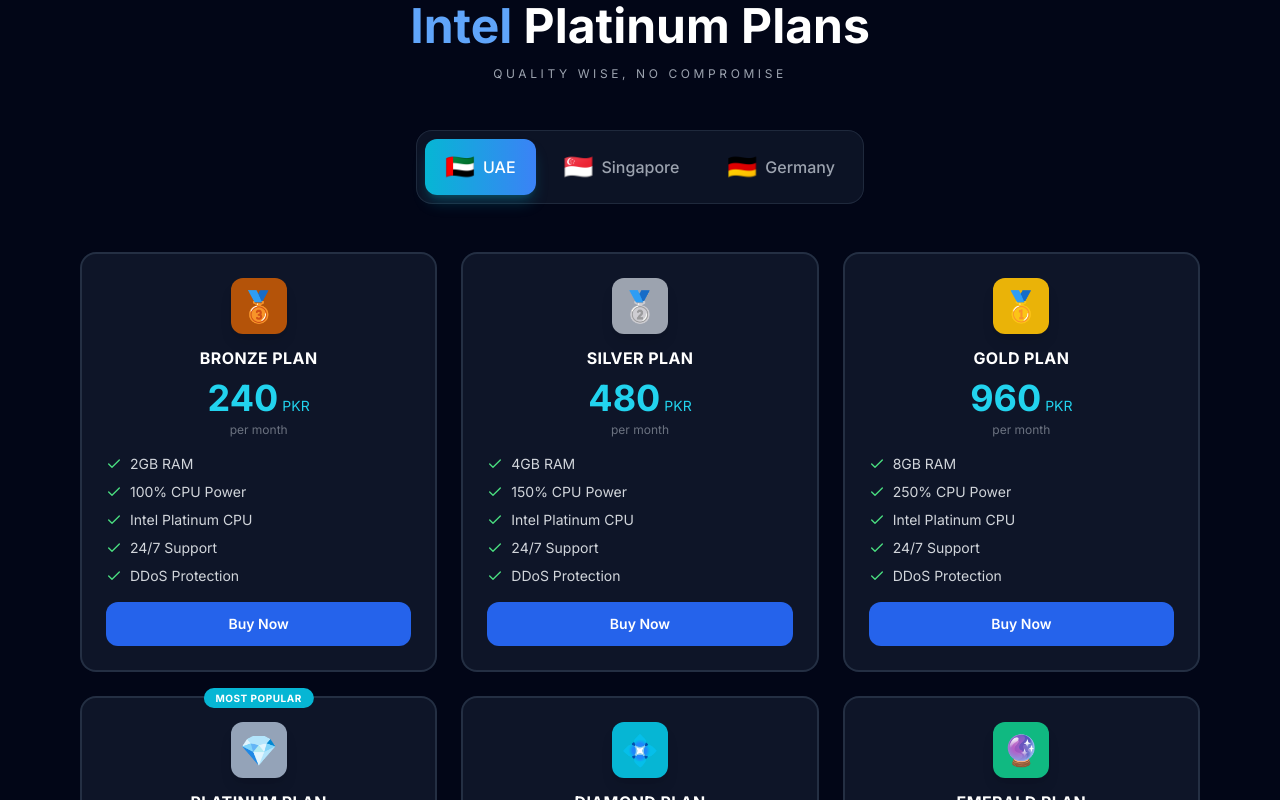
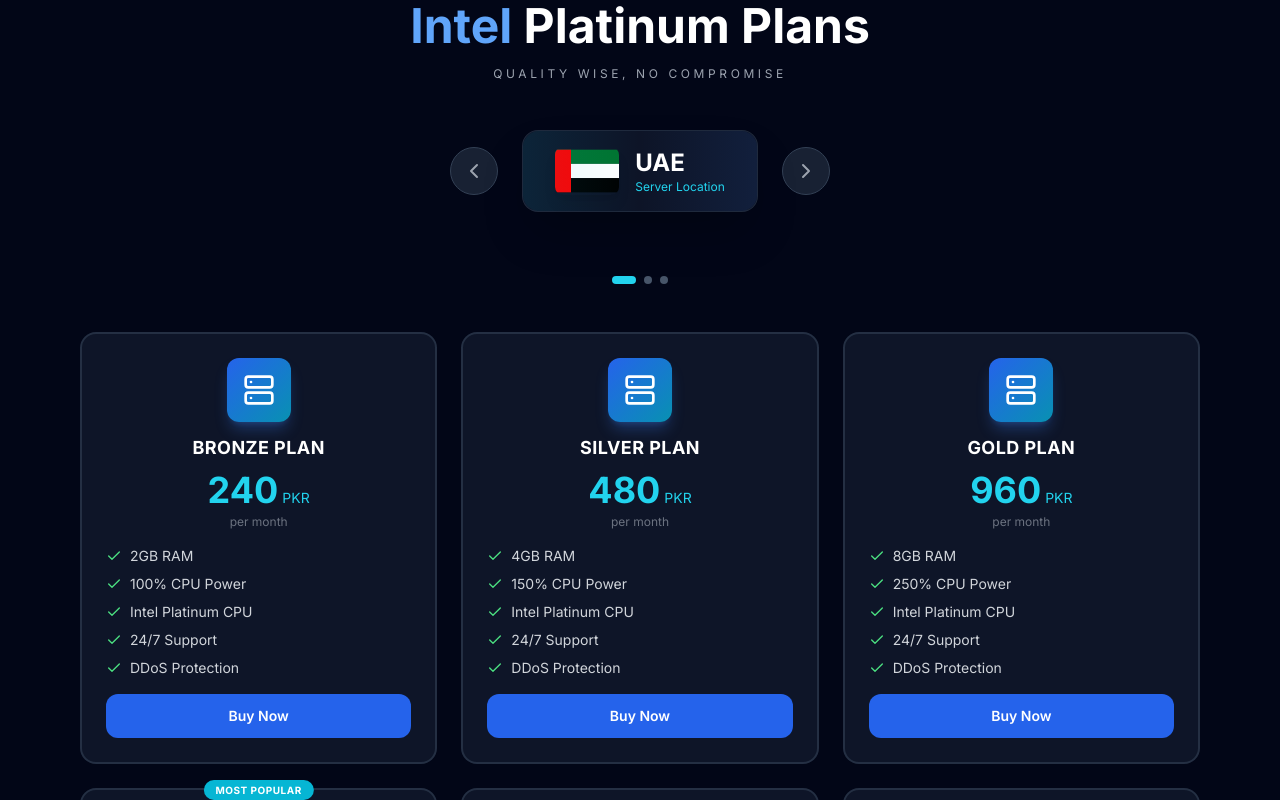
Before and after one commit to MUNEEB8-jutt/diamondhost, a Next.js app: page / in a window 1280 px wide. Shown: the part 940-1740 px from the top of the page. Built offline with nearby package versions, Linux system fonts and the light colour scheme; no server answers; the database is empty.

Commit message:
Cinematic location selector with arrows, AMD-style icons for Intel, bright hover effects

```diff
--- a/app/components/PricingCards.tsx
+++ b/app/components/PricingCards.tsx
@@ -1,28 +1,15 @@
 'use client'
 
 import { motion, AnimatePresence } from 'framer-motion'
-import { Check, Loader2, Cpu, Zap } from 'lucide-react'
+import { Check, Loader2, Cpu, Zap, ChevronLeft, ChevronRight, Server } from 'lucide-react'
 import { useEffect, useState } from 'react'
 import { getPlans, getLocations, getPlansByLocation, getEpycPlansByLocation, HostingPlan, Location, EpycPlan } from '@/lib/supabase'
 
-// Minecraft block images for each rank
-const rankImages: { [key: string]: string } = {
-  'Medal': '🥉',
-  'Star': '🥈',
-  'Crown': '🥇',
-  'Award': '💎',
-  'Diamond': '💠',
-  'Gem': '🔮',
-  'Trophy': '🏆',
-  'Sparkles': '✨',
-  'Zap': '⚡',
-}
-
 // Fallback data
 const fallbackLocations: Location[] = [
-  { id: '1', name: 'UAE', code: 'UAE', flag: '🇦🇪', active: true, sort_order: 1, created_at: '' },
-  { id: '2', name: 'Singapore', code: 'Singapore', flag: '🇸🇬', active: true, sort_order: 2, created_at: '' },
-  { id: '3', name: 'Germany', code: 'Germany', flag: '🇩🇪', active: true, sort_order: 3, created_at: '' },
+  { id: '1', name: 'UAE', code: 'UAE', flag: 'AE', active: true, sort_order: 1, created_at: '' },
+  { id: '2', name: 'Singapore', code: 'Singapore', flag: 'SG', active: true, sort_order: 2, created_at: '' },
+  { id: '3', name: 'Germany', code: 'Germany', flag: 'DE', active: true, sort_order: 3, created_at: '' },
 ]
 
 // Intel Platinum Plans
@@ -33,9 +20,9 @@
   { id: '4', name: 'Platinum Plan', icon: 'Award', ram: '10GB RAM', performance: '300%', location: 'UAE', price: 1200, currency: 'PKR', color_from: 'blue-400', color_to: 'cyan-600', features: ['24/7 Support', 'Intel Platinum', 'Priority Support'], popular: true, sort_order: 4, active: true, created_at: '' },
   { id: '5', name: 'Diamond Plan', icon: 'Diamond', ram: '12GB RAM', performance: '350%', location: 'UAE', price: 1440, currency: 'PKR', color_from: 'blue-400', color_to: 'cyan-600', features: ['24/7 Support', 'Intel Platinum', 'Priority Support'], popular: false, sort_order: 5, active: true, created_at: '' },
   { id: '6', name: 'Emerald Plan', icon: 'Gem', ram: '16GB RAM', performance: '500%', location: 'UAE', price: 1920, currency: 'PKR', color_from: 'blue-400', color_to: 'cyan-600', features: ['24/7 Support', 'Intel Platinum', 'Priority Support'], popular: false, sort_order: 6, active: true, created_at: '' },
-  { id: '7', name: 'Ruby Plan', icon: 'Sparkles', ram: '20GB RAM', performance: '600%', location: 'UAE', price: 2400, currency: 'PKR', color_from: 'blue-400', color_to: 'cyan-600', features: ['24/7 Support', 'Intel Platinum', 'Priority Support'], popular: false, sort_order: 7, active: true, created_at: '' },
-  { id: '8', name: 'Sapphire Plan', icon: 'Zap', ram: '24GB RAM', performance: '800%', location: 'UAE', price: 2880, currency: 'PKR', color_from: 'blue-400', color_to: 'cyan-600', features: ['24/7 Support', 'Intel Platinum', 'Priority Support'], popular: false, sort_order: 8, active: true, created_at: '' },
-  { id: '9', name: 'Diamond Plus Plan', icon: 'Trophy', ram: '32GB RAM', performance: '1000%', location: 'UAE', price: 3840, currency: 'PKR', color_from: 'blue-400', color_to: 'cyan-600', features: ['24/7 Support', 'Intel Platinum', 'Custom Plans'], popular: false, sort_order: 9, active: true, created_at: '' },
+  { id: '7', name: 'Nether Plan', icon: 'Nether', ram: '22GB RAM', performance: '700%', location: 'UAE', price: 2640, currency: 'PKR', color_from: 'blue-400', color_to: 'cyan-600', features: ['24/7 Support', 'Intel Platinum', 'Priority Support'], popular: false, sort_order: 7, active: true, created_at: '' },
+  { id: '8', name: 'Ender Plan', icon: 'Ender', ram: '32GB RAM', performance: '900%', location: 'UAE', price: 3840, currency: 'PKR', color_from: 'blue-400', color_to: 'cyan-600', features: ['24/7 Support', 'Intel Platinum', 'Priority Support'], popular: false, sort_order: 8, active: true, created_at: '' },
+  { id: '9', name: 'Diamond Plus Plan', icon: 'Trophy', ram: '48GB RAM', performance: '1200%', location: 'UAE', price: 5760, currency: 'PKR', color_from: 'blue-400', color_to: 'cyan-600', features: ['24/7 Support', 'Intel Platinum', 'Custom Plans'], popular: false, sort_order: 9, active: true, created_at: '' },
 ]
 
 // AMD EPYC Plans (fallback)
@@ -48,25 +35,51 @@
   { id: 'amd6', name: 'EPYC Ultimate', icon: 'Cpu', ram: '32GB RAM', performance: '1000%', location: 'UAE', price: 4499, currency: 'PKR', features: ['24/7 Support', 'AMD EPYC', 'Custom Plans'], popular: false, sort_order: 6, active: true, created_at: '' },
 ]
 
-const iconBgColors: { [key: string]: string } = {
-  'Medal': 'bg-amber-700',
-  'Star': 'bg-gray-400',
-  'Crown': 'bg-yellow-500',
-  'Award': 'bg-slate-400',
-  'Diamond': 'bg-cyan-500',
-  'Gem': 'bg-emerald-500',
-  'Trophy': 'bg-yellow-600',
-  'Sparkles': 'bg-pink-500',
-  'Zap': 'bg-blue-500',
+// Flag Component - Large cinematic style
+const FlagIcon = ({ code, size = 'normal' }: { code: string; size?: 'normal' | 'large' }) => {
+  const sizeClass = size === 'large' ? 'w-16 h-12' : 'w-10 h-7'
+
+  if (code === 'UAE' || code === 'AE') {
+    return (
+      <svg viewBox="0 0 36 24" className={`${sizeClass} rounded-lg shadow-lg`}>
+        <rect width="36" height="8" fill="#00732F" />
+        <rect y="8" width="36" height="8" fill="#FFFFFF" />
+        <rect y="16" width="36" height="8" fill="#000000" />
+        <rect width="9" height="24" fill="#FF0000" />
+      </svg>
+    )
+  }
+  if (code === 'Singapore' || code === 'SG') {
+    return (
+      <svg viewBox="0 0 36 24" className={`${sizeClass} rounded-lg shadow-lg`}>
+        <rect width="36" height="12" fill="#ED2939" />
+        <rect y="12" width="36" height="12" fill="#FFFFFF" />
+        <circle cx="10" cy="8" r="4" fill="#FFFFFF" />
+        <circle cx="11" cy="8" r="3" fill="#ED2939" />
+      </svg>
+    )
+  }
+  if (code === 'Germany' || code === 'DE') {
+    return (
+      <svg viewBox="0 0 36 24" className={`${sizeClass} rounded-lg shadow-lg`}>
+        <rect width="36" height="8" fill="#000000" />
+        <rect y="8" width="36" height="8" fill="#DD0000" />
+        <rect y="16" width="36" height="8" fill="#FFCC00" />
+      </svg>
+    )
+  }
+  return <div className={`${sizeClass} bg-gray-600 rounded-lg`} />
 }
 
 export default function PricingCards() {
   const [locations, setLocations] = useState<Location[]>([])
   const [plans, setPlans] = useState<HostingPlan[]>([])
   const [epycPlans, setEpycPlans] = useState<EpycPlan[]>([])
-  const [selectedLocation, setSelectedLocation] = useState<string>('')
+  const [selectedLocationIndex, setSelectedLocationIndex] = useState(0)
   const [loading, setLoading] = useState(true)
   const [plansLoading, setPlansLoading] = useState(false)
+
+  const selectedLocation = locations[selectedLocationIndex]?.code || 'UAE'
 
   useEffect(() => {
     async function fetchInitialData() {
@@ -74,7 +87,6 @@
       const locs = locsData.length > 0 ? locsData : fallbackLocations
       setLocations(locs)
       setPlans(plansData.length > 0 ? plansData : fallbackPlans)
-      setSelectedLocation(locs[0]?.code || 'UAE')
       const epycData = await getEpycPlansByLocation(locs[0]?.code || 'UAE')
       setEpycPlans(epycData.length > 0 ? epycData : fallbackEpycPlans.filter(p => p.location === (locs[0]?.code || 'UAE')))
       setLoading(false)
@@ -82,9 +94,17 @@
     fetchInitialData()
   }, [])
 
-  const handleLocationChange = async (locationCode: string) => {
-    setSelectedLocation(locationCode)
+  const handleLocationChange = async (direction: 'prev' | 'next') => {
+    let newIndex = selectedLocationIndex
+    if (direction === 'next') {
+      newIndex = (selectedLocationIndex + 1) % locations.length
+    } else {
+      newIndex = selectedLocationIndex === 0 ? locations.length - 1 : selectedLocationIndex - 1
+    }
+    setSelectedLocationIndex(newIndex)
     setPlansLoading(true)
+
+    const locationCode = locations[newIndex]?.code || 'UAE'
     const [ryzenData, epycData] = await Promise.all([
       getPlansByLocation(locationCode),
       getEpycPlansByLocation(locationCode)
@@ -107,6 +127,8 @@
     )
   }
 
+  const currentLoc = locations[selectedLocationIndex] || fallbackLocations[0]
+
   return (
     <section id="plans" className="py-24 px-4 relative z-10">
       <div className="container mx-auto">
@@ -115,7 +137,7 @@
           <motion.div initial={{ opacity: 0, scale: 0.8 }} whileInView={{ opacity: 1, scale: 1 }} viewport={{ once: true }}
             className="inline-flex items-center gap-2 bg-blue-500/10 border border-blue-500/30 rounded-full px-4 py-1 text-blue-400 text-sm mb-4">
             <Cpu className="h-4 w-4" />
-            <span>Pricing</span>
+            <span>Budget Performance</span>
           </motion.div>
           <h2 className="text-4xl md:text-5xl font-bold mb-4 text-white">
             <span className="text-blue-400">Intel</span> Platinum Plans
@@ -123,28 +145,76 @@
           <p className="text-gray-400 uppercase tracking-[0.3em] text-xs">Quality Wise, No Compromise</p>
         </motion.div>
 
-        {/* Location Tabs with Flags */}
-        <motion.div initial={{ opacity: 0, y: 30 }} whileInView={{ opacity: 1, y: 0 }} transition={{ duration: 0.5, delay: 0.2 }} viewport={{ once: true }}
-          className="flex justify-center mb-12">
-          <div className="inline-flex bg-slate-900/80 backdrop-blur-sm p-2 rounded-2xl border border-slate-700/50 gap-2 flex-wrap justify-center">
-            {locations.map((loc) => (
+        {/* Cinematic Location Selector */}
+        <motion.div
+          initial={{ opacity: 0, y: 30 }}
+          whileInView={{ opacity: 1, y: 0 }}
+          transition={{ duration: 0.5, delay: 0.2 }}
+          viewport={{ once: true }}
+          className="flex justify-center mb-16"
+        >
+          <div className="flex items-center gap-6">
+            {/* Left Arrow */}
             <motion.button
+              onClick={() => handleLocationChange('prev')}
+              className="w-12 h-12 rounded-full bg-slate-800/80 border border-slate-700 flex items-center justify-center text-gray-400 hover:text-white hover:bg-slate-700 hover:border-cyan-500/50 transition-all duration-300"
+              whileHover={{ scale: 1.1, x: -3 }}
+              whileTap={{ scale: 0.95 }}
+            >
+              <ChevronLeft className="h-6 w-6" />
+            </motion.button>
+
+            {/* Flag Display */}
+            <motion.div
+              className="relative flex items-center gap-4 bg-slate-900/90 backdrop-blur-xl px-8 py-4 rounded-2xl border border-slate-700/50 shadow-2xl"
+              key={selectedLocationIndex}
+              initial={{ opacity: 0, scale: 0.8 }}
+              animate={{ opacity: 1, scale: 1 }}
+              transition={{ duration: 0.3 }}
+            >
+              <div className="absolute inset-0 bg-gradient-to-r from-cyan-500/10 via-transparent to-blue-500/10 rounded-2xl" />
+              <motion.div
+                initial={{ rotateY: 90 }}
+                animate={{ rotateY: 0 }}
+                transition={{ duration: 0.4 }}
+              >
+                <FlagIcon code={currentLoc.code} size="large" />
+              </motion.div>
+              <div className="relative">
+                <motion.p
+                  className="text-2xl font-bold text-white"
+                  initial={{ opacity: 0, x: 20 }}
+                  animate={{ opacity: 1, x: 0 }}
+                  transition={{ delay: 0.1 }}
+                >
+                  {currentLoc.name}
+                </motion.p>
+                <p className="text-xs text-cyan-400">Server Location</p>
+              </div>
+            </motion.div>
+
+            {/* Right Arrow */}
+            <motion.button
+              onClick={() => handleLocationChange('next')}
+              className="w-12 h-12 rounded-full bg-slate-800/80 border border-slate-700 flex items-center justify-center text-gray-400 hover:text-white hover:bg-slate-700 hover:border-cyan-500/50 transition-all duration-300"
+              whileHover={{ scale: 1.1, x: 3 }}
+              whileTap={{ scale: 0.95 }}
+            >
+              <ChevronRight className="h-6 w-6" />
+            </motion.button>
+          </div>
+        </motion.div>
+
+        {/* Location Dots */}
+        <div className="flex justify-center gap-2 mb-12">
+          {locations.map((loc, idx) => (
+            <motion.div
               key={loc.id}
-                onClick={() => handleLocationChange(loc.code)}
-                className={`relative px-5 py-3 rounded-xl font-medium transition-all duration-300 flex items-center gap-2 ${
-                  selectedLocation === loc.code
-                    ? 'bg-gradient-to-r from-cyan-500 to-blue-500 text-white shadow-lg shadow-cyan-500/25'
-                    : 'text-gray-400 hover:text-white hover:bg-slate-800'
-                }`}
-                whileHover={{ scale: 1.02 }}
-                whileTap={{ scale: 0.98 }}
-              >
-                <span className="text-2xl">{loc.flag}</span>
-                <span className="hidden sm:inline">{loc.name}</span>
-              </motion.button>
+              className={`w-2 h-2 rounded-full transition-all duration-300 ${idx === selectedLocationIndex ? 'bg-cyan-400 w-6' : 'bg-slate-600'}`}
+              whileHover={{ scale: 1.2 }}
+            />
           ))}
         </div>
-        </motion.div>
 
         {/* Intel Platinum Plans Grid */}
         <AnimatePresence mode="wait">
@@ -154,40 +224,63 @@
               <Loader2 className="h-10 w-10 text-cyan-400 animate-spin" />
             </motion.div>
           ) : (
-            <motion.div key={selectedLocation} initial={{ opacity: 0, y: 20 }} animate={{ opacity: 1, y: 0 }} exit={{ opacity: 0, y: -20 }} transition={{ duration: 0.4 }}
-              className="grid grid-cols-1 sm:grid-cols-2 lg:grid-cols-3 gap-6 max-w-6xl mx-auto px-4">
-              {filteredPlans.map((plan, idx) => {
-                const currentLoc = locations.find(l => l.code === selectedLocation) || fallbackLocations[0]
-                return (
-                <motion.div key={plan.id} initial={{ opacity: 0, y: 50 }} animate={{ opacity: 1, y: 0 }} transition={{ duration: 0.5, delay: idx * 0.05 }} className="group relative">
+            <motion.div
+              key={selectedLocation}
+              initial={{ opacity: 0, y: 20 }}
+              animate={{ opacity: 1, y: 0 }}
+              exit={{ opacity: 0, y: -20 }}
+              transition={{ duration: 0.4 }}
+              className="grid grid-cols-1 sm:grid-cols-2 lg:grid-cols-3 gap-6 max-w-6xl mx-auto px-4"
+            >
+              {filteredPlans.map((plan, idx) => (
+                <motion.div
+                  key={plan.id}
+                  initial={{ opacity: 0, y: 50 }}
+                  animate={{ opacity: 1, y: 0 }}
+                  transition={{ duration: 0.5, delay: idx * 0.05 }}
+                  className="group relative"
+                >
                   {plan.popular && (
                     <div className="absolute -top-3 left-1/2 -translate-x-1/2 z-20">
                       <span className="bg-cyan-500 text-white text-[10px] font-bold px-3 py-1 rounded-full uppercase tracking-wider whitespace-nowrap">Most Popular</span>
                     </div>
                   )}
-                  <motion.div className={`relative bg-slate-900/95 rounded-2xl p-6 border-2 border-slate-700/60 transition-all duration-300 group-hover:border-cyan-500/50 group-hover:shadow-xl group-hover:shadow-cyan-500/10 flex flex-col ${plan.popular ? 'border-cyan-500/50' : ''}`}
-                    whileHover={{ y: -5, transition: { duration: 0.2 } }}>
+                  <motion.div
+                    className={`relative bg-slate-900/95 rounded-2xl p-6 border-2 border-slate-700/60 transition-all duration-500 flex flex-col overflow-hidden ${plan.popular ? 'border-cyan-500/50' : ''}`}
+                    whileHover={{
+                      y: -10,
+                      scale: 1.02,
+                      boxShadow: '0 25px 50px -12px rgba(6, 182, 212, 0.35)',
+                      borderColor: 'rgba(6, 182, 212, 0.8)',
+                      transition: { duration: 0.3 }
+                    }}
+                  >
+                    {/* Glow effect on hover */}
+                    <div className="absolute inset-0 bg-gradient-to-br from-cyan-500/0 to-blue-500/0 group-hover:from-cyan-500/10 group-hover:to-blue-500/10 transition-all duration-500 rounded-2xl" />
 
-                    {/* Icon */}
-                    <div className="flex justify-center mb-3">
-                      <motion.div className={`w-14 h-14 rounded-xl ${iconBgColors[plan.icon] || 'bg-cyan-500'} flex items-center justify-center shadow-lg`}
-                        whileHover={{ scale: 1.1, rotate: 5 }}>
-                        <span className="text-3xl">{rankImages[plan.icon] || '⭐'}</span>
+                    {/* Icon - AMD style */}
+                    <div className="flex justify-center mb-3 relative z-10">
+                      <motion.div
+                        className="w-16 h-16 rounded-xl bg-gradient-to-br from-blue-600 to-cyan-600 flex items-center justify-center shadow-lg shadow-blue-500/30"
+                        whileHover={{ scale: 1.15, rotate: 5 }}
+                        transition={{ type: 'spring', stiffness: 300 }}
+                      >
+                        <Server className="h-8 w-8 text-white" />
                       </motion.div>
                     </div>
 
                     {/* Name */}
-                    <h3 className="text-base font-bold text-center text-white mb-2 uppercase tracking-wide">{plan.name}</h3>
+                    <h3 className="text-lg font-bold text-center text-white mb-2 uppercase tracking-wide relative z-10 group-hover:text-cyan-300 transition-colors">{plan.name}</h3>
 
                     {/* Price */}
-                    <div className="text-center mb-4">
-                      <span className="text-4xl font-bold text-cyan-400">{plan.price}</span>
+                    <div className="text-center mb-4 relative z-10">
+                      <span className="text-4xl font-bold text-cyan-400 group-hover:text-cyan-300 transition-colors">{plan.price}</span>
                       <span className="text-sm text-cyan-400 ml-1">{plan.currency}</span>
                       <p className="text-gray-500 text-xs mt-1">per month</p>
                     </div>
 
                     {/* Features */}
-                    <div className="flex-1 space-y-2 mb-4">
+                    <div className="flex-1 space-y-2 mb-4 relative z-10">
                       <div className="flex items-center gap-2">
                         <Check className="h-4 w-4 text-green-400 flex-shrink-0" />
                         <span className="text-gray-300 text-sm">{plan.ram}</span>
@@ -211,14 +304,19 @@
                     </div>
 
                     {/* Button */}
-                    <motion.a href="https://discord.gg/tKDRWYNcuE" target="_blank" rel="noopener noreferrer"
-                      className="w-full py-3 rounded-xl font-semibold text-white text-sm text-center block transition-all duration-300 bg-blue-600 hover:bg-blue-500"
-                      whileHover={{ scale: 1.02 }} whileTap={{ scale: 0.98 }}>
+                    <motion.a
+                      href="https://discord.gg/tKDRWYNcuE"
+                      target="_blank"
+                      rel="noopener noreferrer"
+                      className="w-full py-3 rounded-xl font-semibold text-white text-sm text-center block transition-all duration-300 bg-blue-600 hover:bg-blue-500 relative z-10"
+                      whileHover={{ scale: 1.02 }}
+                      whileTap={{ scale: 0.98 }}
+                    >
                       Buy Now
                     </motion.a>
                   </motion.div>
                 </motion.div>
-              )})}
+              ))}
             </motion.div>
           )}
         </AnimatePresence>
@@ -259,9 +357,7 @@
               transition={{ duration: 0.4 }}
               className="grid grid-cols-1 sm:grid-cols-2 lg:grid-cols-3 gap-6 max-w-6xl mx-auto px-4"
             >
-              {epycPlans.map((plan, idx) => {
-                const currentLoc = locations.find(l => l.code === selectedLocation) || fallbackLocations[0]
-                return (
+              {epycPlans.map((plan, idx) => (
                 <motion.div
                   key={plan.id}
                   initial={{ opacity: 0, y: 50 }}
@@ -275,31 +371,41 @@
                     </div>
                   )}
                   <motion.div
-                      className={`relative bg-gradient-to-br from-slate-900 to-slate-950 rounded-2xl p-6 border-2 ${plan.popular ? 'border-red-500/50' : 'border-red-900/30'} transition-all duration-300 group-hover:border-red-500/50 group-hover:shadow-xl group-hover:shadow-red-500/10 flex flex-col`}
-                      whileHover={{ y: -5, transition: { duration: 0.2 } }}
+                    className={`relative bg-gradient-to-br from-slate-900 to-slate-950 rounded-2xl p-6 border-2 ${plan.popular ? 'border-red-500/50' : 'border-red-900/30'} transition-all duration-500 flex flex-col overflow-hidden`}
+                    whileHover={{
+                      y: -10,
+                      scale: 1.02,
+                      boxShadow: '0 25px 50px -12px rgba(239, 68, 68, 0.35)',
+                      borderColor: 'rgba(239, 68, 68, 0.8)',
+                      transition: { duration: 0.3 }
+                    }}
                   >
+                    {/* Glow effect on hover */}
+                    <div className="absolute inset-0 bg-gradient-to-br from-red-500/0 to-orange-500/0 group-hover:from-red-500/10 group-hover:to-orange-500/10 transition-all duration-500 rounded-2xl" />
+
                     {/* Icon */}
-                      <div className="flex justify-center mb-3">
+                    <div className="flex justify-center mb-3 relative z-10">
                       <motion.div
-                          className="w-14 h-14 rounded-xl bg-gradient-to-br from-red-600 to-red-800 flex items-center justify-center shadow-lg shadow-red-500/30"
-                          whileHover={{ scale: 1.1, rotate: 5 }}
+                        className="w-16 h-16 rounded-xl bg-gradient-to-br from-red-600 to-red-800 flex items-center justify-center shadow-lg shadow-red-500/30"
+                        whileHover={{ scale: 1.15, rotate: 5 }}
+                        transition={{ type: 'spring', stiffness: 300 }}
                       >
-                          <Cpu className="h-7 w-7 text-white" />
+                        <Cpu className="h-8 w-8 text-white" />
                       </motion.div>
                     </div>
 
                     {/* Name */}
-                      <h3 className="text-base font-bold text-center text-white mb-2 uppercase tracking-wide">{plan.name}</h3>
+                    <h3 className="text-lg font-bold text-center text-white mb-2 uppercase tracking-wide relative z-10 group-hover:text-red-300 transition-colors">{plan.name}</h3>
 
                     {/* Price */}
-                      <div className="text-center mb-4">
-                        <span className="text-4xl font-bold text-red-400">{plan.price}</span>
+                    <div className="text-center mb-4 relative z-10">
+                      <span className="text-4xl font-bold text-red-400 group-hover:text-red-300 transition-colors">{plan.price}</span>
                       <span className="text-sm text-red-400 ml-1">{plan.currency}</span>
                       <p className="text-gray-500 text-xs mt-1">per month</p>
                     </div>
 
                     {/* Features */}
-                      <div className="flex-1 space-y-2 mb-4">
+                    <div className="flex-1 space-y-2 mb-4 relative z-10">
                       <div className="flex items-center gap-2">
                         <Check className="h-4 w-4 text-red-400 flex-shrink-0" />
                         <span className="text-gray-300 text-sm">{plan.ram}</span>
@@ -327,7 +433,7 @@
                       href="https://discord.gg/tKDRWYNcuE"
                       target="_blank"
                       rel="noopener noreferrer"
-                        className="w-full py-3 rounded-xl font-semibold text-white text-sm text-center block transition-all duration-300 bg-blue-600 hover:bg-blue-500"
+                      className="w-full py-3 rounded-xl font-semibold text-white text-sm text-center block transition-all duration-300 bg-blue-600 hover:bg-blue-500 relative z-10"
                       whileHover={{ scale: 1.02 }}
                       whileTap={{ scale: 0.98 }}
                     >
@@ -335,8 +441,7 @@
                     </motion.a>
                   </motion.div>
                 </motion.div>
-                )
-              })}
+              ))}
             </motion.div>
           </AnimatePresence>
         </motion.div>
```
Also changed, not shown: 1 other file (tests, documents, lock files or other folders). Lines whose indentation alone changed are shown as unchanged.
